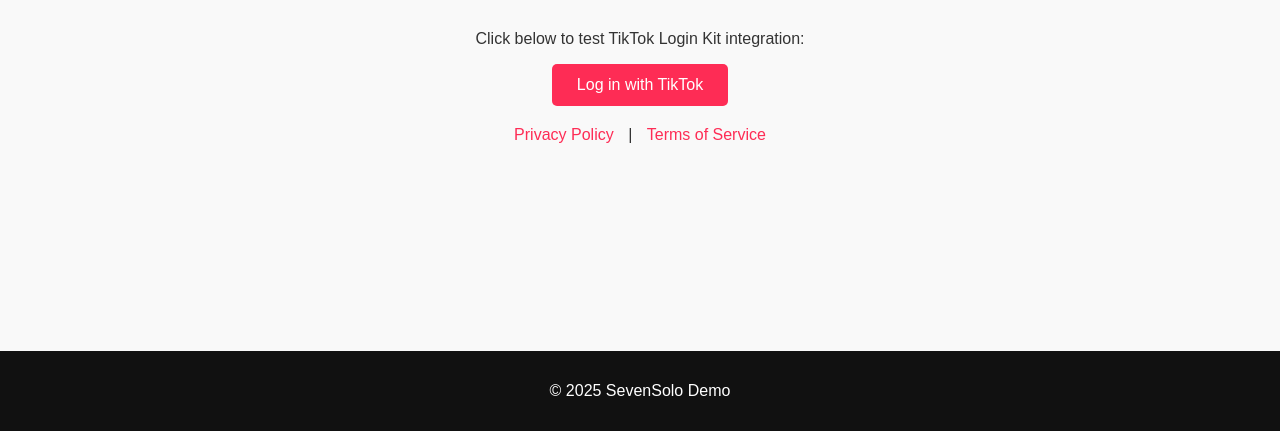
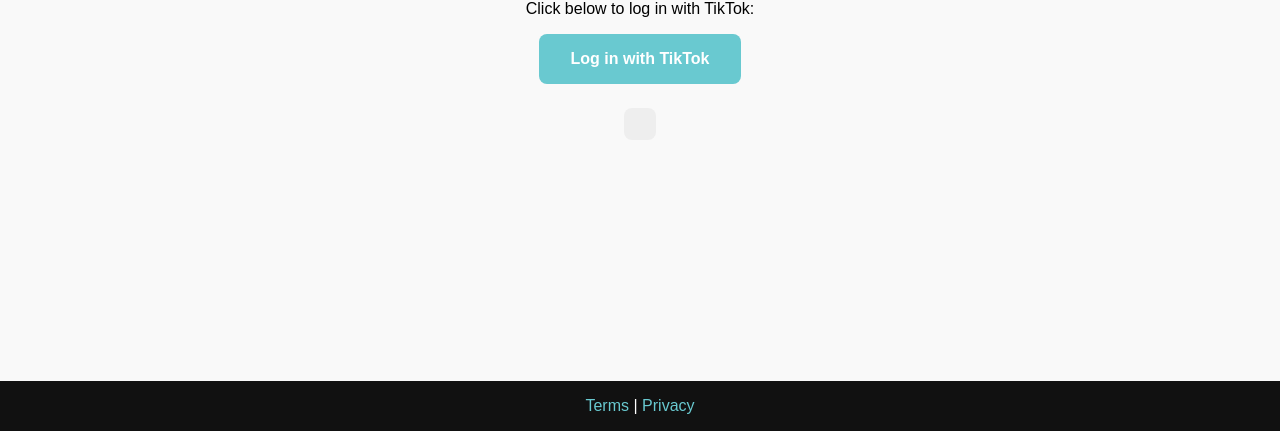
Before and after one commit to sevensolo/sevenS0L0-site, a plain HTML site: page index.html in a window 1280 px wide. Shown: the part 369-800 px from the top of the page. Drawn offline with Linux system fonts and the light colour scheme.

Commit message:
Update index.html

```diff
--- a/index.html
+++ b/index.html
@@ -1,85 +1,77 @@
 <!DOCTYPE html>
 <html lang="en">
 <head>
-  <meta charset="UTF-8">
-  <meta name="viewport" content="width=device-width, initial-scale=1.0">
-  <title>SevenSolo TikTok Integration Demo</title>
+  <meta charset="UTF-8" />
+  <meta name="viewport" content="width=device-width, initial-scale=1.0" />
+  <title>sevenS0L0 TikTok Demo</title>
   <style>
     body {
       font-family: Arial, sans-serif;
-      margin: 0;
-      padding: 0;
+      margin: 0; padding: 0;
+      display: flex; flex-direction: column;
+      min-height: 100vh;
       background: #f9f9f9;
-      color: #333;
-      display: flex;
-      flex-direction: column;
-      min-height: 100vh;
     }
     header, footer {
-      background: #111;
-      color: #fff;
-      padding: 15px;
-      text-align: center;
+      background: #111; color: white; padding: 1rem; text-align: center;
     }
     main {
-      flex: 1;
-      display: flex;
-      flex-direction: column;
-      justify-content: center;
-      align-items: center;
-      padding: 30px;
+      flex: 1; display: flex; flex-direction: column;
+      align-items: center; justify-content: center;
+      text-align: center; padding: 2rem;
     }
-    h1 {
-      margin-bottom: 20px;
+    button {
+      background: #69C9D0; border: none;
+      padding: 1rem 2rem; border-radius: 8px;
+      font-size: 1rem; cursor: pointer;
+      color: white; font-weight: bold;
     }
-    .btn {
-      background-color: #fe2c55;
-      color: #fff;
-      border: none;
-      padding: 12px 25px;
-      font-size: 16px;
-      border-radius: 5px;
-      cursor: pointer;
-      text-decoration: none;
-      transition: background 0.3s ease;
+    #output {
+      margin-top: 1.5rem; padding: 1rem;
+      background: #eee; border-radius: 8px;
+      max-width: 600px; word-wrap: break-word;
     }
-    .btn:hover {
-      background-color: #d62648;
-    }
-    .links {
-      margin-top: 20px;
-    }
-    .links a {
-      margin: 0 10px;
-      text-decoration: none;
-      color: #fe2c55;
-    }
-    .links a:hover {
-      text-decoration: underline;
-    }
+    a { color: #69C9D0; text-decoration: none; }
   </style>
 </head>
 <body>
   <header>
-    <h2>SevenSolo TikTok Integration Demo</h2>
+    <h1>sevenS0L0 TikTok Integration Demo</h1>
   </header>
 
   <main>
-    <h1>Login with TikTok</h1>
-    <p>Click below to test TikTok Login Kit integration:</p>
-    <a class="btn"
-       href="https://www.tiktok.com/v2/auth/authorize/?client_key=awawqfqioo1vqlws&scope=user.info.basic&response_type=code&redirect_uri=https://sevensolo.github.io/sevenS0L0-site/">
-       Log in with TikTok
-    </a>
+    <p>Click below to log in with TikTok:</p>
+    <button id="loginBtn">Log in with TikTok</button>
 
-    <div class="links">
-      <a href="privacy.md">Privacy Policy</a> |
-      <a href="terms.md">Terms of Service</a>
-    </div>
+    <div id="output"></div>
   </main>
 
   <footer>
-    <p>© 2025 SevenSolo Demo</p>
+    <a href="terms.md">Terms</a> | <a href="privacy.md">Privacy</a>
   </footer>
+
+  <script>
+    const clientKey = "awawqfqioo1vqlws"; // <-- replace with your actual TikTok client key
+    const redirectUri = "https://sevensolo.github.io/sevenS0L0-site/";
+
+    // Handle login click
+    document.getElementById("loginBtn").addEventListener("click", () => {
+      const authUrl = `https://www.tiktok.com/v2/auth/authorize/?client_key=${clientKey}&response_type=code&scope=user.info.basic&redirect_uri=${encodeURIComponent(redirectUri)}&state=demo123`;
+      window.location.href = authUrl;
+    });
+
+    // Extract "code" from redirect URL
+    const urlParams = new URLSearchParams(window.location.search);
+    const code = urlParams.get("code");
+    const state = urlParams.get("state");
+    if (code) {
+      document.getElementById("output").innerHTML = `
+        ✅ TikTok Login Successful!<br/><br/>
+        <strong>Returned OAuth Code:</strong><br/>
+        ${code}<br/><br/>
+        <em>State:</em> ${state}
+      `;
+    }
+  </script>
 </body>
 </html>
```
